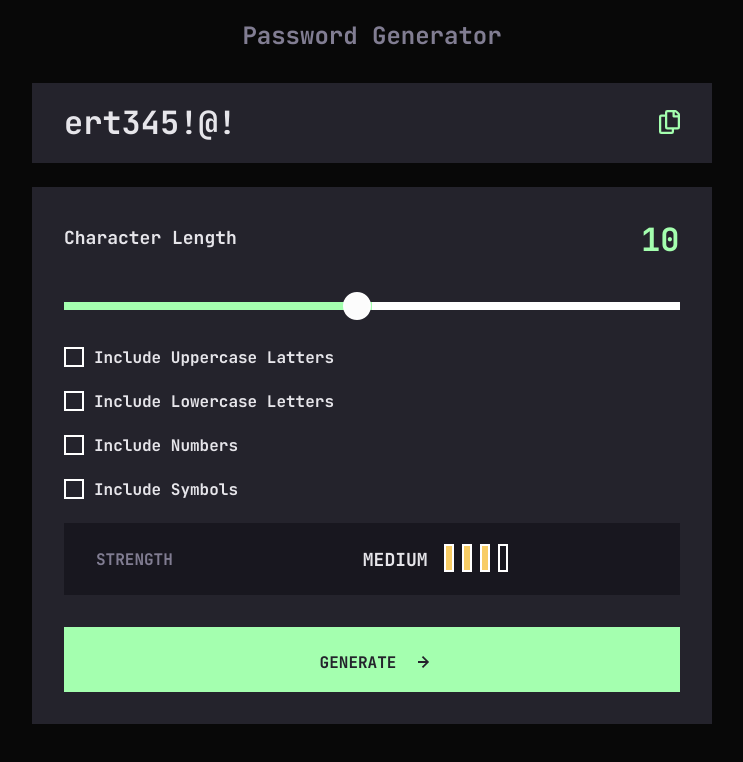
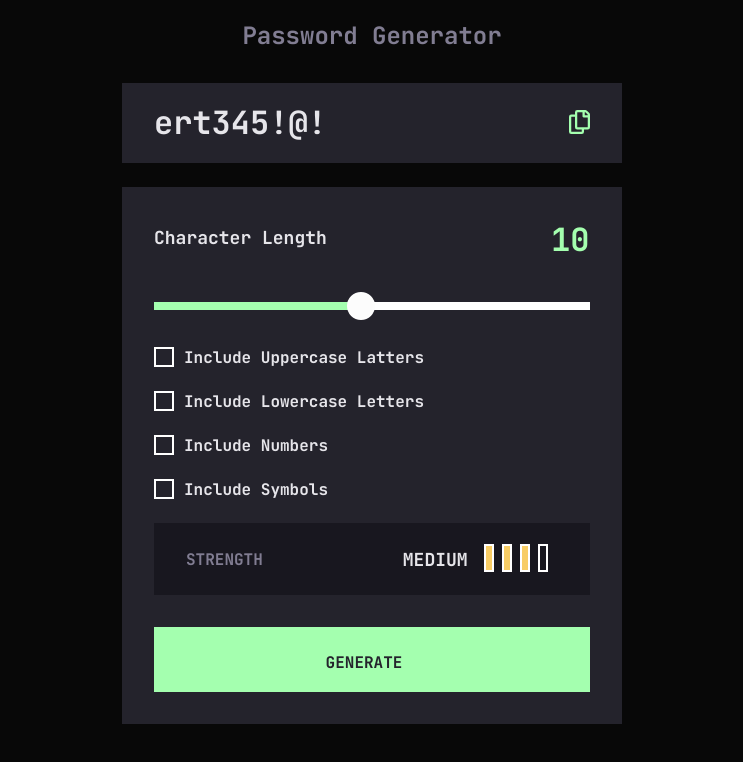
Before and after one commit to dlkokhta/Password-Generator, a React (Vite) app: page / in a window 1280 px wide. Shown: the top 762 px of the page, without its empty margins (268-1011 px from the left). Built offline with nearby package versions, Linux system fonts and the light colour scheme.

Commit message:
enhance responsiveness with additional screen size support

```diff
--- a/src/index.css
+++ b/src/index.css
@@ -418,11 +418,38 @@ body {
   }
 }
 
+@media (min-width: 640px) {
+  .header {
+    padding-top: 20px;
+    padding-left: 100px;
+    padding-right: 100px;
+  }
+  .strength-form {
+    gap: 150px;
+  }
+
+}
+
+@media (min-width: 768px) {
+  .header {
+    padding-top: 20px;
+    padding-left: 110px;
+    padding-right: 110px;
+  }
+  .strength-form {
+    gap: 200px;
+  }
+
+}
+
 @media (min-width: 1024px) {
   .header {
     padding-top: 20px;
-    padding-left: 200px;
-    padding-right: 200px;
+    padding-left: 250px;
+    padding-right: 250px;
+  }
+  .strength-form {
+    gap: 170px;
   }
 
 }
@@ -430,12 +457,14 @@ body {
 @media (min-width: 1280px) {
   .header {
     padding-top: 20px;
-    padding-left: 300px;
-    padding-right: 300px;
+    padding-left: 390px;
+    padding-right: 390px;
+  }
+  .strength-form {
+    gap: 140px;
   }
 
 }
-
 
 
 @media (min-width: 1440px) {
@@ -446,3 +475,30 @@ body {
     gap: 110px;
   }
 }
+
+@media (min-width:1536px) {
+  .header {
+    padding: 30px 500px;
+  }
+  .strength-form {
+    gap: 200px;
+  }
+}
+
+@media (min-width:1836px) {
+  .header {
+    padding: 30px 640px;
+  }
+  .strength-form {
+    gap: 210px;
+  }
+}
+
+@media (min-width:1920px) {
+  .header {
+    padding: 30px 690px;
+  }
+  .strength-form {
+    gap: 180px;
+  }
+}
```
Also changed, not shown: 1 other file (tests, documents, lock files or other folders).
